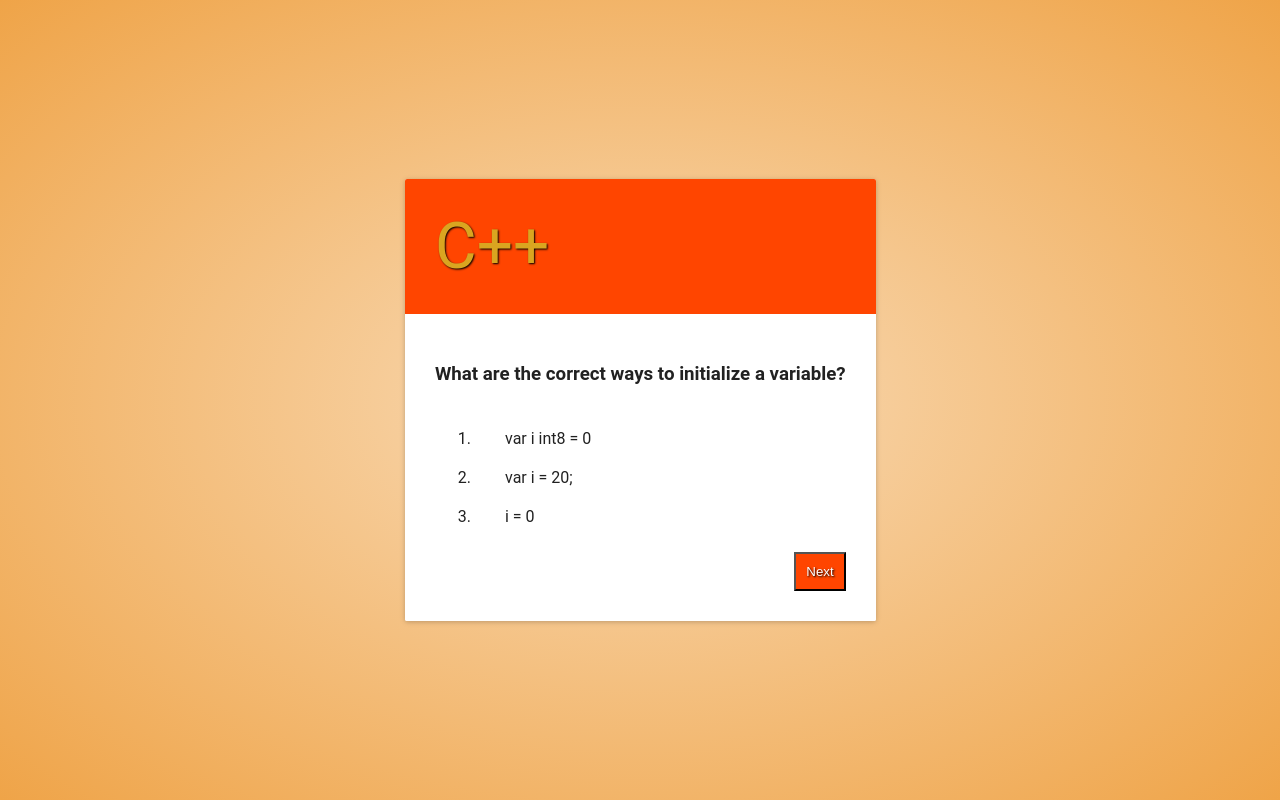
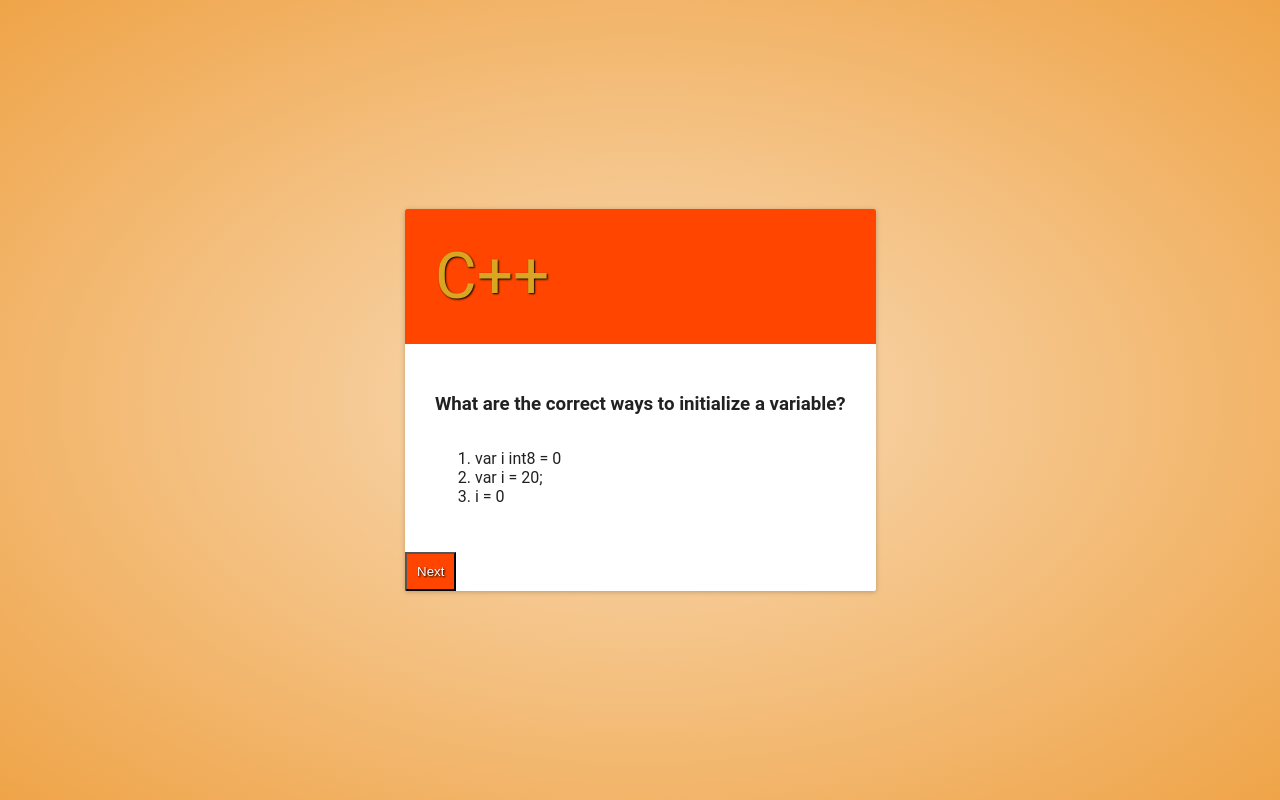
Before and after one commit to LazyElephant/QuizMe, a React (Create React App) app: page / in a window 1280 px wide. Built offline with nearby package versions, Linux system fonts and the light colour scheme; what react-tap-event-plugin would draw is missing.

Commit message:
Refactor Card into smaller more specialized components

```diff
--- a/src/components/Answers.js
+++ b/src/components/Answers.js
@@ -1,6 +1,7 @@
 import React from 'react';
 import marked from 'marked';
-
+// TODO refactor to send changes through a callback to the Card.
+// the card will maintain state
 export class ShortAnswer extends React.Component {
     isCorrect() {
         if (this.props.answers.includes(this.answerRef.value)) return true;
--- a/src/components/App.js
+++ b/src/components/App.js
@@ -1,7 +1,7 @@
 import React, { Component } from 'react';
 
 import {getCards} from '../helpers/data-access';
-import QuestionCard from './QuestionCard';
+import Card from './Card';
 
 export default class App extends Component{
     constructor(props, context) {
@@ -35,7 +35,7 @@ export default class App extends Component{
         <div className="wrapper">
             {
               currentQuestion ?
-              <QuestionCard
+              <Card
                 handleSubmit={this.handleSubmit.bind(this)}
                 question={currentQuestion}
                 key={currentQuestion.id}/> :
--- /dev/null
+++ b/src/components/Card.js
@@ -0,0 +1,49 @@
+import React from 'react';
+import Card from 'material-ui/Card';
+import Question from './Question';
+import marked from 'marked';
+// TODO:  create a callback to pass to the answer components to
+// check if the card is correctly answered
+
+export default class QuestionCard extends React.Component {
+    constructor(props) {
+        super(props);
+
+        this.checkAnswers = this.checkAnswers.bind(this);
+
+        this.state = {
+            cardStateClass: 'mounted'
+        }
+    }
+    checkAnswers() {
+        if( this.answerComponent.isCorrect() ) {
+            this.setState({cardStateClass: 'done'}, this.props.handleSubmit);
+        }
+    }
+
+    componentDidMount() {
+        this.setState({
+            cardStateClass: 'active'
+        });
+    }
+
+    render() {
+        const { question } = this.props;
+        return (
+            <Card className={`Card ${this.state.cardStateClass}`}>
+                <Topic topic={question.topic} />
+                <Question question={question} />
+                <button
+                    className="submit"
+                    onClick={this.checkAnswers}>Next
+                </button>
+            </Card>
+        );
+    }
+}
+
+const Topic = ({topic}) => (
+    <div className="Topic">
+        <p>{topic}</p>
+    </div>
+);
--- /dev/null
+++ b/src/components/Question.js
@@ -0,0 +1,21 @@
+import React from 'react';
+import marked from 'marked';
+import {MultipleChoice, ShortAnswer} from './Answers';
+
+const Question = ({question, ...props}) => {
+    const text = marked(`### ${question.text}`, {sanitized: true});
+    return (
+        <div className="Question">
+            <div dangerouslySetInnerHTML={{ __html:text}}></div>
+            {
+                question.type === "short-answer" ?
+                    <ShortAnswer answers={question.answers} {...props}/> :
+                    <MultipleChoice
+                        answers={question.answers}
+                        choices={question.choices}/>
+            }
+        </div>
+    );
+}
+
+export default Question;
--- a/src/components/QuestionCard.js
+++ /dev/null
@@ -1,52 +0,0 @@
-import React from 'react';
-import Card from 'material-ui/Card';
-import marked from 'marked';
-import {MultipleChoice, ShortAnswer} from './Answers';
-
-export default class QuestionCard extends React.Component {
-    constructor(props) {
-        super(props);
-
-        this.checkAnswers = this.checkAnswers.bind(this);
-
-        this.state = {
-            cardStateClass: 'mounted'
-        }
-    }
-    checkAnswers() {
-        if( this.answerComponent.isCorrect() ) {
-            this.setState({cardStateClass: 'done'}, this.props.handleSubmit);
-        }
-    }
-
-    componentDidMount() {
-        debugger;
-        this.setState({
-            cardStateClass: 'active'
-        });
-    }
-
-    render() {
-        const { question } = this.props;
-        let text = marked(`### ${question.text}`, {sanitized: true});
-        return (
-            <Card className={`Card ${this.state.cardStateClass}`}>
-                <div className="topic">
-                    <p>{question.topic}</p>
-                </div>
-                <div className="question">
-                    <div dangerouslySetInnerHTML={{ __html:text}}></div>
-                    {
-                        question.type === "short-answer" ?
-                            <ShortAnswer {...question} ref={ref=>this.answerComponent=ref}/> :
-                            <MultipleChoice {...question} ref={ref=>this.answerComponent=ref}/>
-                    }
-                    <button
-                        className="submit"
-                        onClick={this.checkAnswers}>Next
-                    </button>
-                </div>
-            </Card>
-        );
-    }
-}
--- a/src/index.css
+++ b/src/index.css
@@ -73,7 +73,7 @@ ul {
     }
 }*/
 
-.topic {
+.Topic {
     background: orangered;
     color: goldenrod;
     flex: 0;
@@ -83,11 +83,11 @@ ul {
     text-shadow: var(--textShadow);
 }
 
-.topic > p {
+.Topic > p {
     margin: 0;
 }
 
-.question {
+.Question {
     background: white;
     display: flex;
     flex-direction: column;
@@ -96,27 +96,24 @@ ul {
     margin-bottom: auto;
 }
 
-.answer-item {
+.Answer-item {
     padding: 10px var(--padding);
     cursor: default;
 }
 
-.answer-item[data-checked="true"] {
+.Answer-item[data-checked="true"] {
     background: orangered;
     text-shadow: 1p
 }
 
-.question > .submit {
+.submit {
     background: orangered;
     padding: 10px;
     color: white;
     text-shadow: var(--textShadow);
-    align-self: flex-end;
+    /*align-self: flex-end;*/
 }
 
-.question > .submit:disabled {
-    filter: blur(5px);
-}
 footer {
     height: 50px;
 }
```
